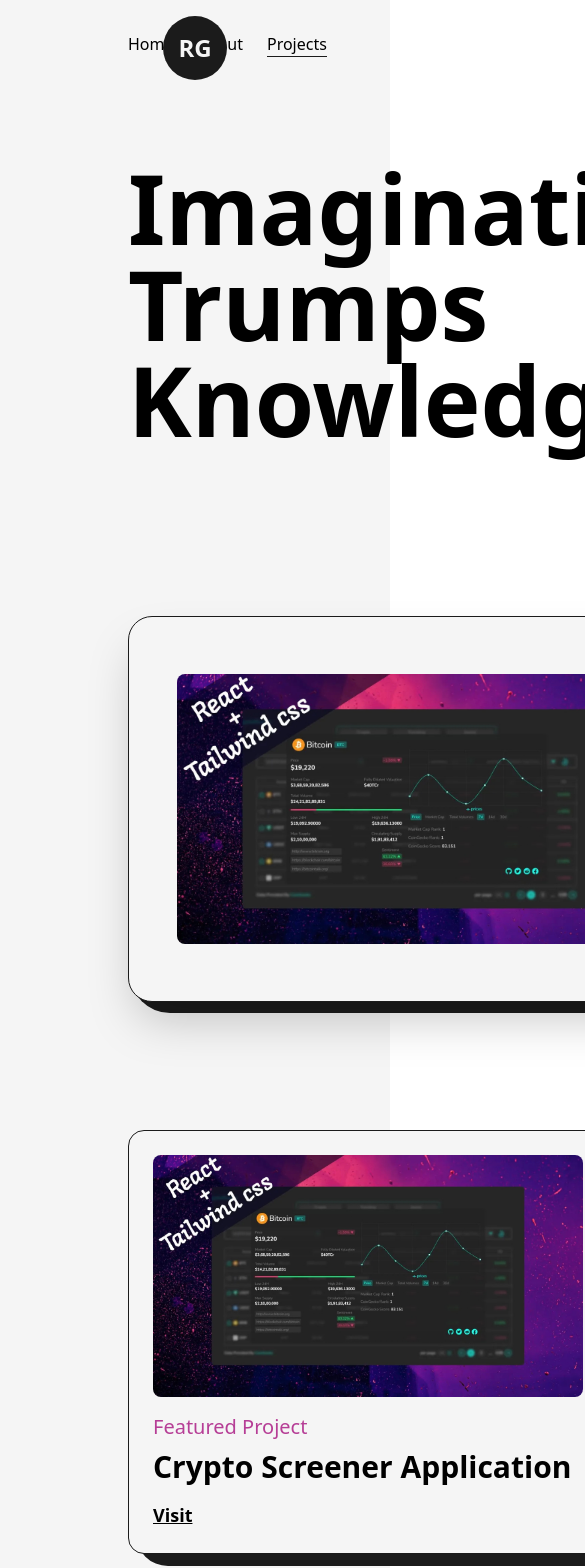
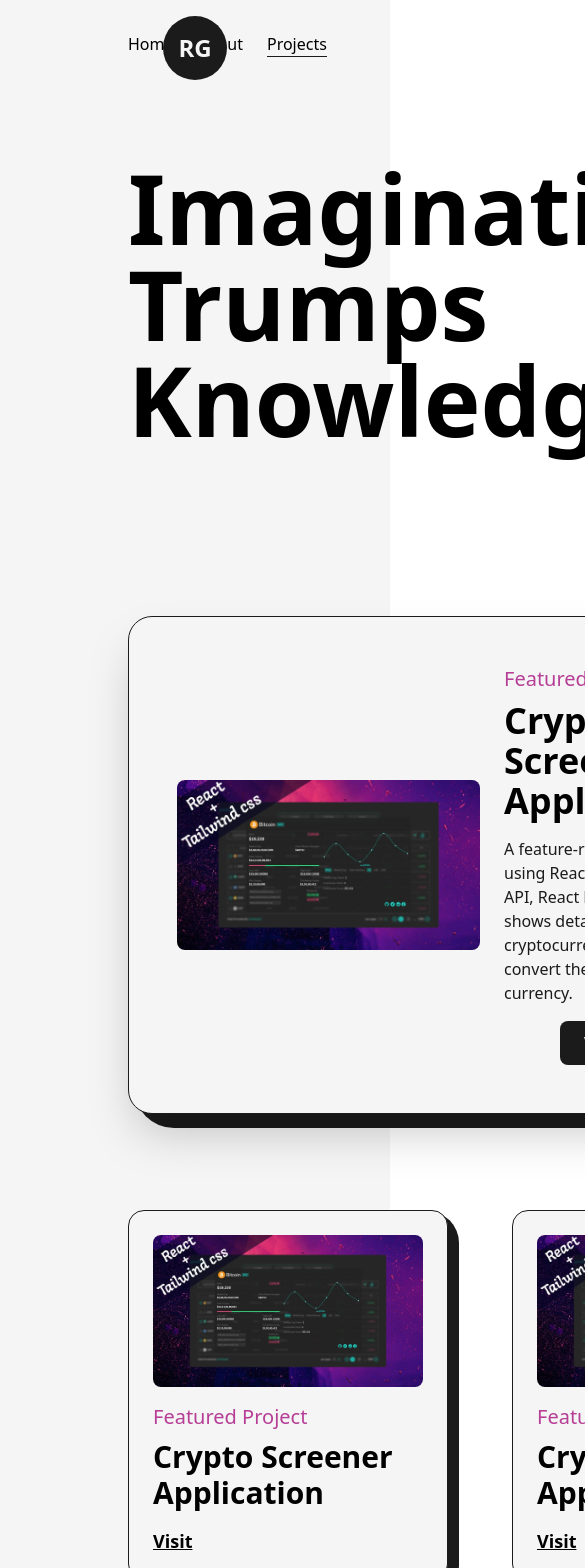
Before and after one commit to rahulgupta1660/portfolio, a React (Vite) app: page /projects in a window 390 px wide. Shown: the top 1568 px of the page, 585 px wide, since content can reach past the window. Built offline with nearby package versions, Linux system fonts and the light colour scheme; some icons are missing.

Commit message:
projects page css

```diff
--- a/src/components/Navbar.jsx
+++ b/src/components/Navbar.jsx
@@ -9,7 +9,7 @@ const Navbar = () => {
 
   const Customlink = ({ to, title, className = "" }) => {
     return (
-      <Link to={to} className={`${className} relative group font-normal`}>
+      <Link to={to} className={`${className} relative group`}>
         {title}
         <span
           className={`h-[1px] bg-dark inline-block absolute left-0 top-6 group-hover:w-full transition-[width] ease duration-300 ${
--- a/src/components/Projects.jsx
+++ b/src/components/Projects.jsx
@@ -101,7 +101,7 @@ const Projects = () => {
     <div className="w-full pb-16 flex flex-col items-center justify-center">
       <Layout className="pt-16">
         <Animatedtext text="Imagination Trumps Knowledge! " className="pb-16" />
-        <div className="grid grid-col-12 gap-24 gap-y-32">
+        <div className="grid grid-cols-12 gap-24 gap-y-32 xl:gap-x-16 lg:gap-x-8 md:gap-y-24 sm:gap-x-0">
           <div className="col-span-12">
             <FeaturedProject
               title="Crypto Screener Application"
```
